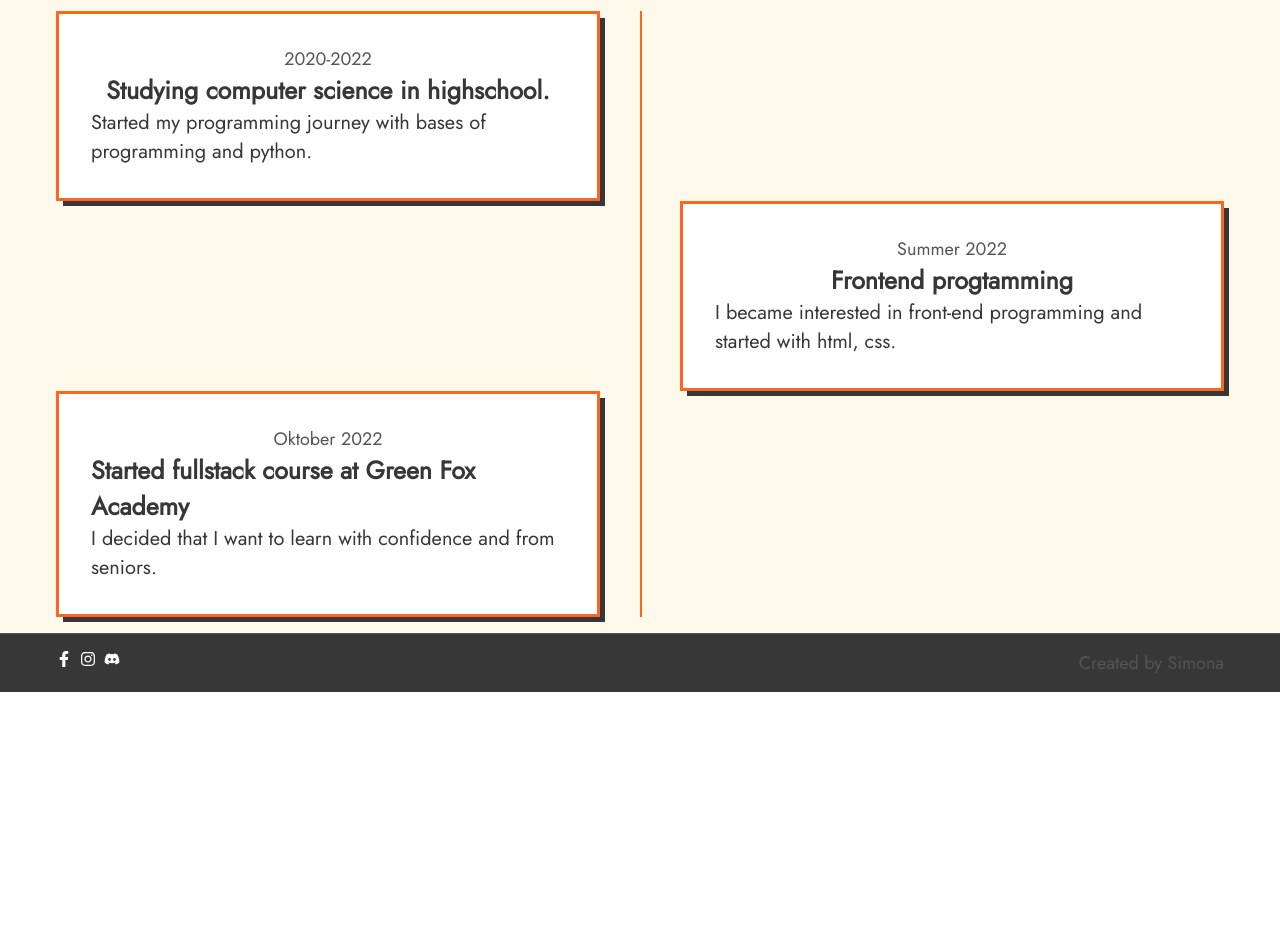
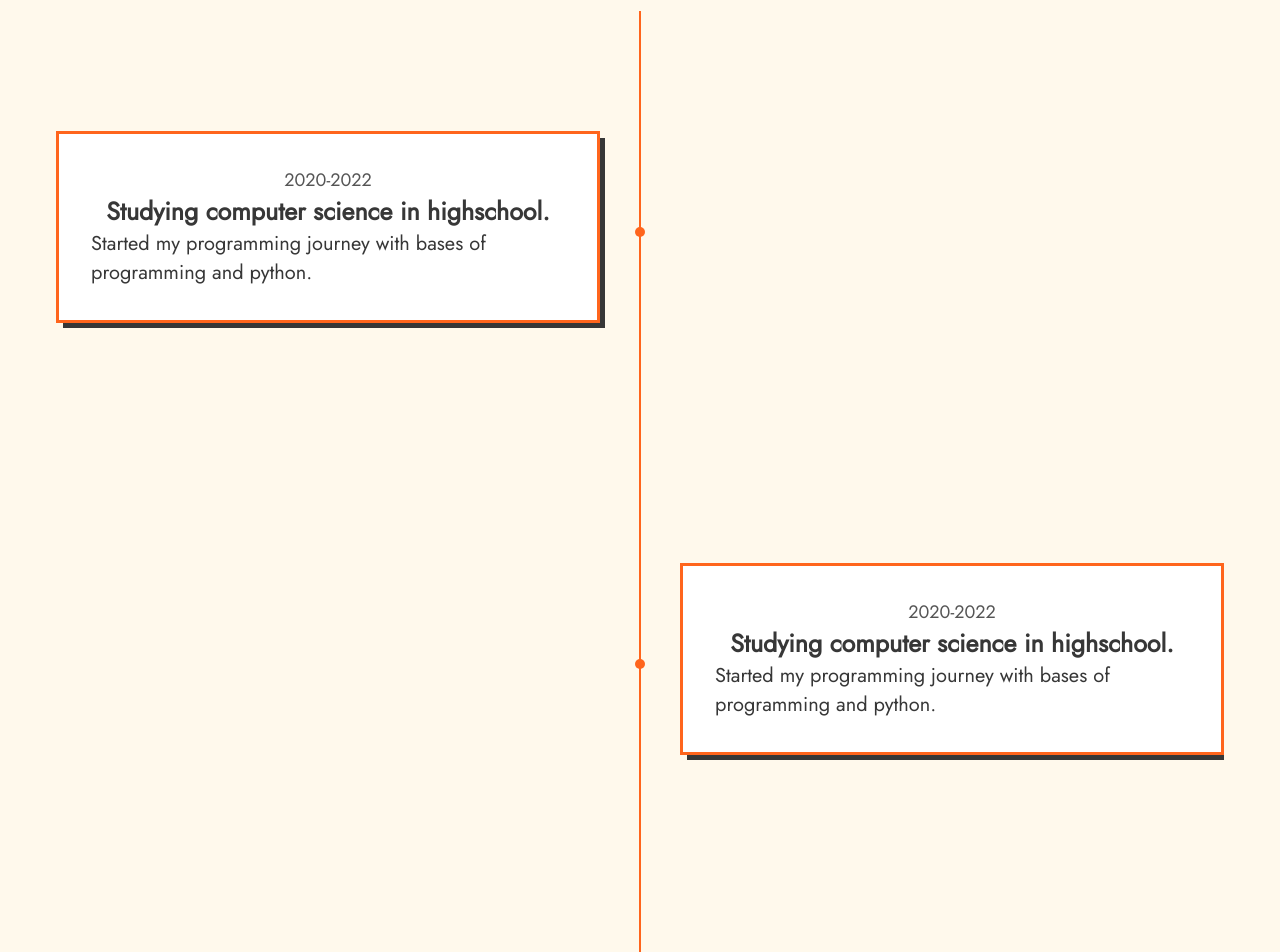
Before and after one commit to simz14/NEXTJS-portfolio, a Next.js app: page /timeline in a window 1280 px wide. Shown: the part 300-1252 px from the top of the page. Before the commit the page ends 992 px from the top, so only its background shows below. Built offline with nearby package versions, Linux system fonts and the light colour scheme.

Commit message:
timeline

```diff
--- /dev/null
+++ b/app/timeline/components/TimelineBoxLeft.jsx
@@ -0,0 +1,43 @@
+import { motion } from "framer-motion";
+
+const TimelineBoxLeft = ({
+  classnameWrapper,
+  classnameBox,
+  classnameline,
+  classnameDot,
+}) => {
+  return (
+    <div className={classnameWrapper}>
+      <motion.div
+        initial={{ opacity: 1, height: 0 }}
+        transition={{ duration: 1 }}
+        whileInView={{ opacity: 1, height: "100%" }}
+        viewport={{ once: true }}
+        className={classnameline}
+      >
+        <motion.div
+          initial={{ opacity: 0 }}
+          transition={{ duration: 2 }}
+          whileInView={{ opacity: 1 }}
+          viewport={{ once: true }}
+          className={classnameDot}
+        ></motion.div>
+      </motion.div>
+
+      <motion.div
+        initial={{ opacity: 0, x: -100 }}
+        transition={{ duration: 1.2 }}
+        whileInView={{ opacity: 1, x: 0 }}
+        viewport={{ once: true }}
+        className={classnameBox}
+      >
+        <p>2020-2022</p>
+        <h1>Studying computer science in highschool.</h1>
+        <h2>
+          Started my programming journey with bases of programming and python.
+        </h2>
+      </motion.div>
+    </div>
+  );
+};
+export default TimelineBoxLeft;
--- /dev/null
+++ b/app/timeline/components/TimelineBoxRight.jsx
@@ -0,0 +1,43 @@
+import { motion } from "framer-motion";
+
+const TimelineBoxRight = ({
+  classnameWrapper,
+  classnameBox,
+  classnameline,
+  classnameDot,
+}) => {
+  return (
+    <div className={classnameWrapper}>
+      <motion.div
+        initial={{ opacity: 1, height: 0 }}
+        transition={{ duration: 1 }}
+        whileInView={{ opacity: 1, height: "100%" }}
+        viewport={{ once: true }}
+        className={classnameline}
+      >
+        <motion.div
+          initial={{ opacity: 0 }}
+          transition={{ duration: 2 }}
+          whileInView={{ opacity: 1 }}
+          viewport={{ once: true }}
+          className={classnameDot}
+        ></motion.div>
+      </motion.div>
+
+      <motion.div
+        initial={{ opacity: 0, x: 100 }}
+        transition={{ duration: 1.2 }}
+        whileInView={{ opacity: 1, x: 0 }}
+        viewport={{ once: true }}
+        className={classnameBox}
+      >
+        <p>2020-2022</p>
+        <h1>Studying computer science in highschool.</h1>
+        <h2>
+          Started my programming journey with bases of programming and python.
+        </h2>
+      </motion.div>
+    </div>
+  );
+};
+export default TimelineBoxRight;
--- a/app/timeline/sections/TimelineSection/TimelineSection.jsx
+++ b/app/timeline/sections/TimelineSection/TimelineSection.jsx
@@ -2,62 +2,38 @@
 import { motion } from "framer-motion";
 import styles from "./TimelineSection.module.scss";
 import Container from "@/app/components/Container/Container";
+import TimelineBoxLeft from "../../components/TimelineBoxLeft";
+import TimelineBoxRight from "../../components/TimelineBoxRight";
 
 const TimelineSection = () => {
   return (
     <div className={styles.bcg}>
       <Container>
         <div className={styles.wrapper}>
-          <motion.div
-            initial={{ opacity: 0 }}
-            transition={{ duration: 0.8 }}
-            whileInView={{ opacity: 1 }}
-            viewport={{ once: true }}
-            className={styles.boxWrapper}
-          >
-            <div className={styles.line}></div>
-            <div className={styles.box}>
-              <p>2020-2022</p>
-              <h1>Studying computer science in highschool.</h1>
-              <h2>
-                Started my programming journey with bases of programming and
-                python.
-              </h2>
-            </div>
-          </motion.div>
-          <motion.div
-            initial={{ opacity: 0 }}
-            transition={{ duration: 0.8 }}
-            whileInView={{ opacity: 1 }}
-            viewport={{ once: true }}
-            className={styles.boxWrapper}
-          >
-            <div className={styles.line}></div>
-            <div className={styles.box}>
-              <p>Summer 2022</p>
-              <h1>Frontend progtamming</h1>
-              <h2>
-                I became interested in front-end programming and started with
-                html, css.
-              </h2>
-            </div>
-          </motion.div>
-          <motion.div
-            initial={{ opacity: 0 }}
-            transition={{ duration: 0.8 }}
-            whileInView={{ opacity: 1 }}
-            viewport={{ once: true }}
-            className={styles.boxWrapper}
-          >
-            <div className={styles.line}></div>
-            <div className={styles.box}>
-              <p>Oktober 2022</p>
-              <h1>Started fullstack course at Green Fox Academy</h1>
-              <h2>
-                I decided that I want to learn with confidence and from seniors.
-              </h2>
-            </div>
-          </motion.div>
+          <TimelineBoxLeft
+            classnameWrapper={styles.boxWrapper}
+            classnameBox={styles.box}
+            classnameline={styles.line}
+            classnameDot={styles.dot}
+          />
+          <TimelineBoxRight
+            classnameWrapper={styles.boxWrapper}
+            classnameBox={styles.box}
+            classnameline={styles.line}
+            classnameDot={styles.dot}
+          />
+          <TimelineBoxLeft
+            classnameWrapper={styles.boxWrapper}
+            classnameBox={styles.box}
+            classnameline={styles.line}
+            classnameDot={styles.dot}
+          />
+          <TimelineBoxRight
+            classnameWrapper={styles.boxWrapper}
+            classnameBox={styles.box}
+            classnameline={styles.line}
+            classnameDot={styles.dot}
+          />
         </div>
       </Container>
     </div>
--- a/app/timeline/sections/TimelineSection/TimelineSection.module.scss
+++ b/app/timeline/sections/TimelineSection/TimelineSection.module.scss
@@ -13,6 +13,14 @@
       grid-column: 2/3;
     }
   }
+
+  @media (max-width: 1000px) {
+    & .boxWrapper:nth-child(even) {
+      .box {
+        grid-column: 1/3;
+      }
+    }
+  }
 }
 .boxWrapper {
   grid-column: 1/3;
@@ -20,6 +28,13 @@
   grid-template-columns: 1fr 1fr;
   gap: 5rem;
   position: relative;
+  overflow: hidden;
+  height: 27rem;
+  align-items: center;
+  @media (max-width: 1000px) {
+    grid-template-columns: 1fr;
+    justify-items: center;
+  }
 }
 
 .box {
@@ -35,6 +50,7 @@
   max-width: 40rem;
   grid-column: 1/2;
   position: relative;
+  height: 12rem;
 
   h1 {
     font-size: 25px;
@@ -43,6 +59,9 @@
     font-size: 20px;
     font-weight: 300;
   }
+  @media (max-width: 1000px) {
+    height: 15rem;
+  }
 }
 .line {
   position: absolute;
@@ -50,4 +69,16 @@
   width: 2px;
   background-color: #ff651c;
   left: 50%;
+  transform: translateX(-50%);
+  align-self: flex-start;
 }
+.dot {
+  position: absolute;
+  height: 10px;
+  width: 10px;
+  border-radius: 50%;
+  background-color: #ff651c;
+  left: 50%;
+  transform: translateX(-50%);
+  top: 50%;
+}
```
